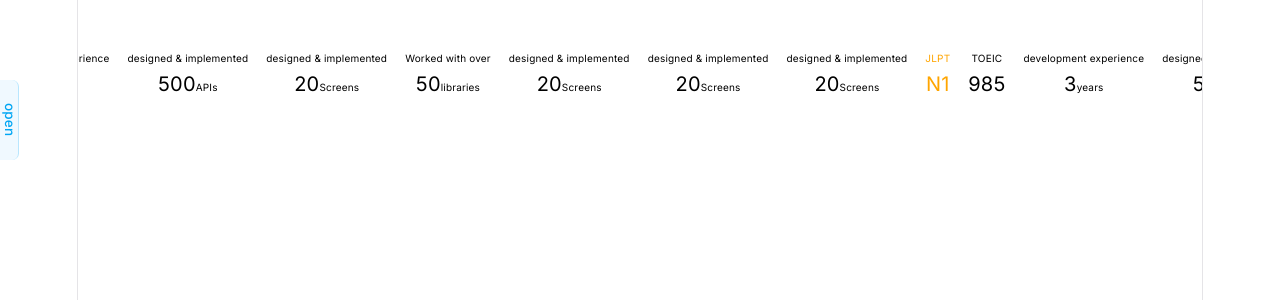
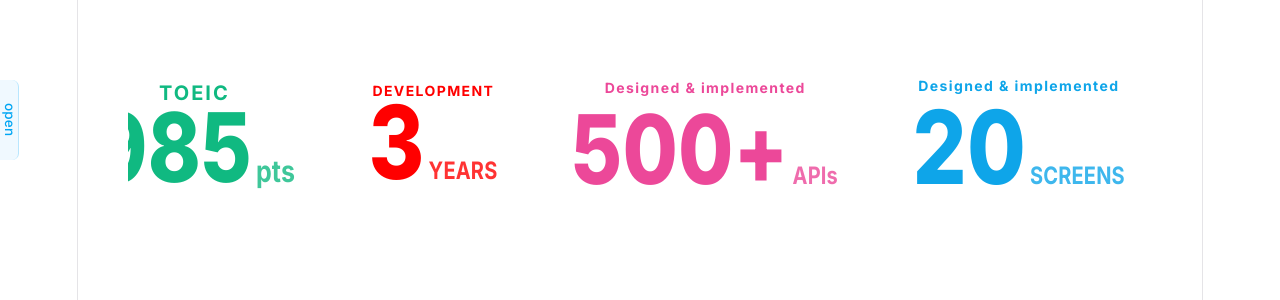
Before and after one commit to yeatz0408/portfolio-noahjung, a React (Vite) app in the folder portfolio-noahjung/: page /career in a window 1280 px wide. Shown: the top 300 px of the page. Built offline with nearby package versions, Linux system fonts and the light colour scheme; the HTML template or start-up script is replaced by a standard one.

Commit message:
add styling to carousel on Career page

```diff
--- a/portfolio-noahjung/src/component/Carousel.tsx
+++ b/portfolio-noahjung/src/component/Carousel.tsx
@@ -13,6 +13,7 @@
     mainTextSize?: number;
     subText: string;
     subTextSize?: number;
+    verticalGap?: number;
     color?: string;
 }
 
@@ -37,7 +38,7 @@
     }, [sizedTextProps])
 
     return (
-        <div className="relative overflow-hidden">
+        <div className="relative overflow-hidden mx-[50px]">
             <style>{`
                 @keyframes techScroll {
                     from { transform: translateX(0); }
@@ -65,8 +66,14 @@
                     </div>
                 ))}
                 {textItems && textItems.map((item, idx) => (
-                    <div key={`${idx}-${item.topText}-${item.mainText}-${item.subText}`}>
-                        <SizedTexts topText={item.topText} mainText={item.mainText} subText={item.subText} color={item.color} />
+                    <div key={`${idx}-${item.topText}-${item.mainText}-${item.subText}`}
+                        className="mt-7.5 ml-12.5">
+                        <SizedTexts
+                            topText={item.topText} topTextSize={item.topTextSize}
+                            mainText={item.mainText} mainTextSize={item.mainTextSize}
+                            subText={item.subText} subTextSize={item.subTextSize}
+                            verticalGap={item.verticalGap}
+                            color={item.color} />
                     </div>
                 ))}
             </div>
@@ -96,17 +103,45 @@
     mainTextSize = 20,
     subText,
     subTextSize = 10,
+    verticalGap = 5,
     color = "black"
 }: SizedTextProps) {
-    return (<>
-        <div style={{ color }}>
-            <div style={{ fontSize: topTextSize }}>{topText}</div>
-            <div>
-                <span style={{ fontSize: mainTextSize }}>{mainText}</span>
-                <span style={{ fontSize: subTextSize }}>{subText}</span>
+    return (
+        <div style={{ color, display: 'flex', flexDirection: 'column' }}>
+            <div style={{
+                fontSize: `${topTextSize}px`,
+                lineHeight: 1,
+                marginBottom: `${verticalGap}px`,
+                fontWeight: 'bold',
+                letterSpacing: '0.1em',
+            }}>
+                {topText}
+            </div>
+
+            <div style={{
+                display: 'flex',
+                alignItems: 'baseline',
+                gap: '4px',
+                transform: 'scaleY(1.2)',
+                transformOrigin: 'bottom left'
+            }}>
+                <span style={{
+                    fontSize: `${mainTextSize}px`,
+                    fontWeight: '800',
+                    lineHeight: 0.9
+                }}>
+                    {mainText}
+                </span>
+                <span style={{
+                    fontSize: `${subTextSize}px`,
+                    opacity: 0.8,
+                    fontWeight: 'bold'
+                }}>
+                    {subText}
+                </span>
             </div>
         </div>
-    </>)
+    )
 }
 
 export default TechCarousel
--- a/portfolio-noahjung/src/component/NavPane.tsx
+++ b/portfolio-noahjung/src/component/NavPane.tsx
@@ -64,7 +64,7 @@
     stack: "flex flex-col gap-2",
     btn: "w-full text-left px-4 py-2.5 rounded-xl text-sm font-medium text-slate-600 transition-all hover:bg-sky-200/50 hover:text-sky-800 hover:translate-x-1 cursor-pointer",
     toggleBtn: `absolute left-full top-[10%] h-[10vh] px-2 bg-sky-50 border-y border-r border-sky-200 rounded-r-md text-xs font-medium text-sky-500 hover:text-sky-800 transition-colors cursor-pointer [writing-mode:vertical-rl]`,
-    activeBtn: "w-full text-left px-4 py-2.5 rounded-xl text-sm font-semibold bg-sky-500 text-white shadow-md shadow-sky-200 ring-1 ring-sky-600/10 cursor-default",
+    activeBtn: "w-full text-left px-4 py-3 rounded-lg text-sm font-semibold text-sky-900 bg-sky-100/80 border-l-3 border-sky-500 transition-all cursor-default hover:bg-sky-100/80",
 }
 
 export default NavPane
--- a/portfolio-noahjung/src/pages/Career.tsx
+++ b/portfolio-noahjung/src/pages/Career.tsx
@@ -5,16 +5,67 @@
 const Career = () => {
 
     const careerSummaryTexts: SizedTextProps[] = [
-        { topText: "JLPT", topTextSize: 30, mainText: "N1", mainTextSize: 50, subText: "", subTextSize: 20, color: "orange" },
-        { topText: "TOEIC", topTextSize: 30, mainText: "985", mainTextSize: 50, subText: "", subTextSize: 20, color: "black" },
-        { topText: "development experience", topTextSize: 30, mainText: "3", mainTextSize: 50, subText: "years", subTextSize: 20, color: "black" },
-        { topText: "designed & implemented", topTextSize: 30, mainText: "500", mainTextSize: 50, subText: "APIs", subTextSize: 20, color: "black" },
-        { topText: "designed & implemented", topTextSize: 30, mainText: "20", mainTextSize: 50, subText: "Screens", subTextSize: 20, color: "black" },
-        { topText: "Worked with over", topTextSize: 30, mainText: "50", mainTextSize: 50, subText: "libraries", subTextSize: 20, color: "black" },
-        { topText: "designed & implemented", topTextSize: 30, mainText: "20", mainTextSize: 50, subText: "Screens", subTextSize: 20, color: "black" },
-        { topText: "designed & implemented", topTextSize: 30, mainText: "20", mainTextSize: 50, subText: "Screens", subTextSize: 20, color: "black" },
-        { topText: "designed & implemented", topTextSize: 30, mainText: "20", mainTextSize: 50, subText: "Screens", subTextSize: 20, color: "black" },
-    ]
+        {
+            topText: "JLPT",
+            topTextSize: 20,
+            mainText: "N1",
+            mainTextSize: 90,
+            subText: "",
+            subTextSize: 0,
+            verticalGap: 15,
+            color: "#f59e0b"
+        },
+        {
+            topText: "TOEIC",
+            topTextSize: 20,
+            mainText: "985",
+            mainTextSize: 80,
+            subText: "pts",
+            subTextSize: 25,
+            verticalGap: 15,
+            color: "#10b981"
+        },
+        {
+            topText: "DEVELOPMENT",
+            topTextSize: 14,
+            mainText: "3",
+            mainTextSize: 85,
+            subText: "YEARS",
+            subTextSize: 20,
+            verticalGap: 15,
+            color: "red"
+        },
+        {
+            topText: "Designed & implemented",
+            topTextSize: 14,
+            mainText: "500+",
+            mainTextSize: 80,
+            subText: "APIs",
+            subTextSize: 20,
+            verticalGap: 25,
+            color: "#ec4899"
+        },
+        {
+            topText: "Designed & implemented",
+            topTextSize: 14,
+            mainText: "20",
+            mainTextSize: 85,
+            subText: "SCREENS",
+            subTextSize: 20,
+            verticalGap: 25,
+            color: "#0ea5e9"
+        },
+        {
+            topText: "VERSATILITY",
+            topTextSize: 14,
+            mainText: "50",
+            mainTextSize: 85,
+            subText: "LIBS",
+            subTextSize: 20,
+            verticalGap: 20,
+            color: "#8b5cf6"
+        }
+    ];
 
     return (<>
         <NavPane />
```
